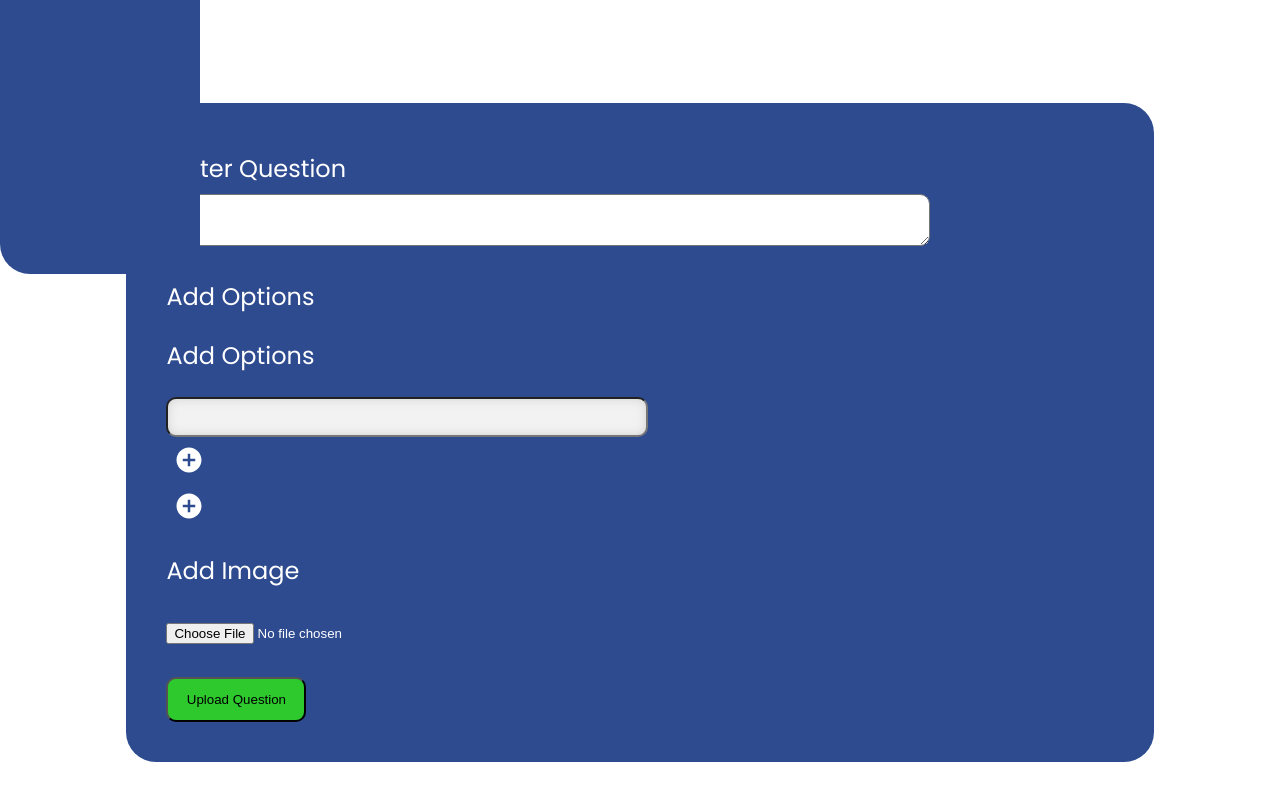
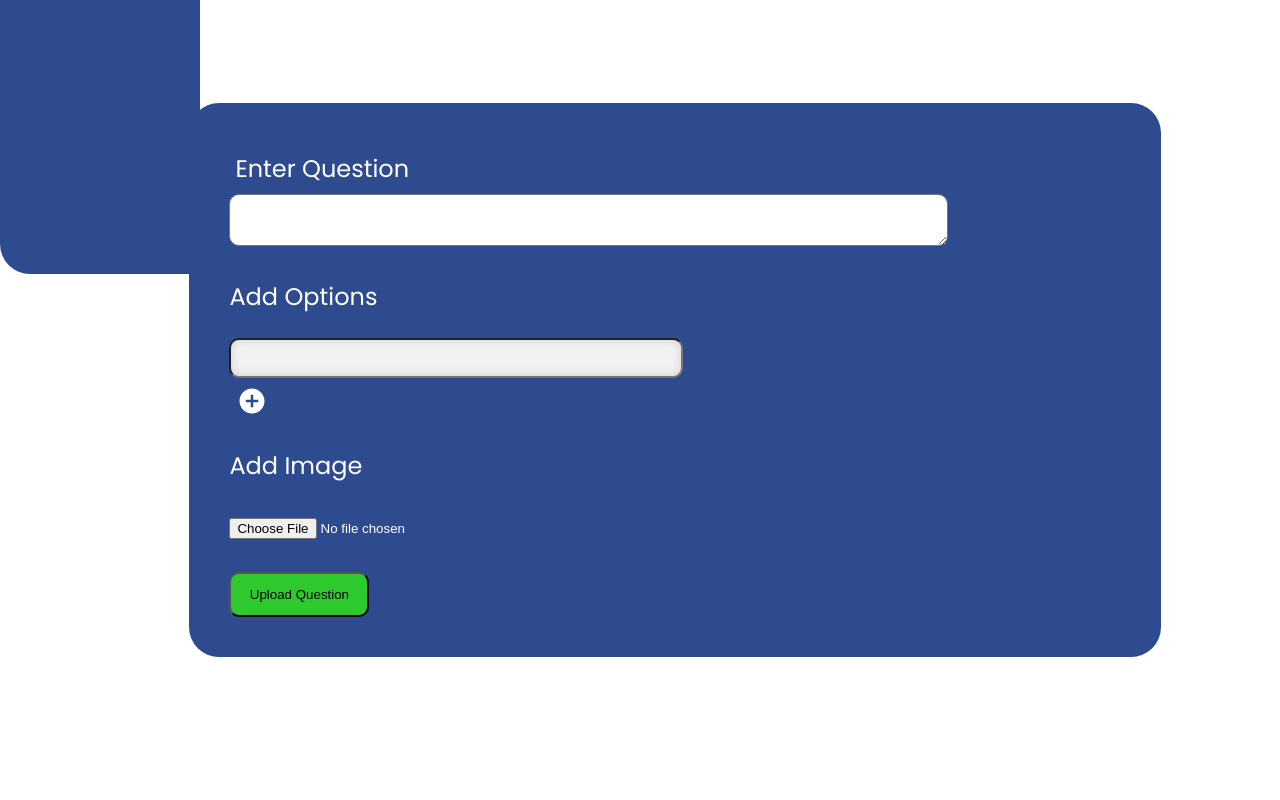
Before and after one commit to Malhardixit/quiz-portal, a React (Vite) app: page / in a window 1280 px wide. Shown: the part 526-1326 px from the top of the page. After the commit the page ends 1231 px from the top, so only its background shows below. Built offline with nearby package versions, Linux system fonts and the light colour scheme.

Commit message:
fixed the sidebar

```diff
--- a/src/components/QuizCreation/QuizCreation.jsx
+++ b/src/components/QuizCreation/QuizCreation.jsx
@@ -42,12 +42,6 @@ function QuizCreation() {
             handleInputChange={handleInputChange}
             handleAddInputField={handleAddInputField}
           />
-          <IconButton>
-            <AddCircleIcon
-              style={{ display: 'inline', fontSize: '3rem', color: 'white' }}
-              onClick={handleAddInputField}
-            />
-          </IconButton>
         </div>
         <div className={styles.imageContaier}>
           <p>Add Image</p>
--- a/src/components/QuizCreation/QuizQuestionCreation.jsx
+++ b/src/components/QuizCreation/QuizQuestionCreation.jsx
@@ -10,7 +10,6 @@ function QuizQuestionCreation({
   return (
     <div>
       <div className={styles.optionsContainer}>
-        <p>Add Options</p>
         {inputFields.map((field, index) => (
           <div className={styles.optionsContainer}>
             <input
--- a/src/components/QuizLanding/QuizLanding.jsx
+++ b/src/components/QuizLanding/QuizLanding.jsx
@@ -1,7 +1,6 @@
 import React from 'react';
 import img from '../../assets/landing_back.png';
 import QuizInfoCard from '../../ui/QuizInfoCard/QuizInfoCard';
-import QuizCreation from '../QuizCreation/QuizCreation';
 
 function QuizLanding() {
   return (
--- a/src/pages/LandingPage.jsx
+++ b/src/pages/LandingPage.jsx
@@ -1,15 +1,15 @@
 import React from 'react';
-
 import QuizLanding from '../components/QuizLanding/QuizLanding';
 import QuizCreation from '../components/QuizCreation/QuizCreation';
 import quizLandingFlow from '../hoc/quizLandingFLow';
+import SideBar from '../components/SideBar/SideBar';
 
 function LandingPage() {
   return (
-    <>
+    <div style={{ marginLeft: '7rem' }}>
       <QuizLanding />
       <QuizCreation />
-    </>
+    </div>
   );
 }
 
```
Also changed, not shown: src/components/SideBar/SideBar.module.css (line endings or trailing spaces).
